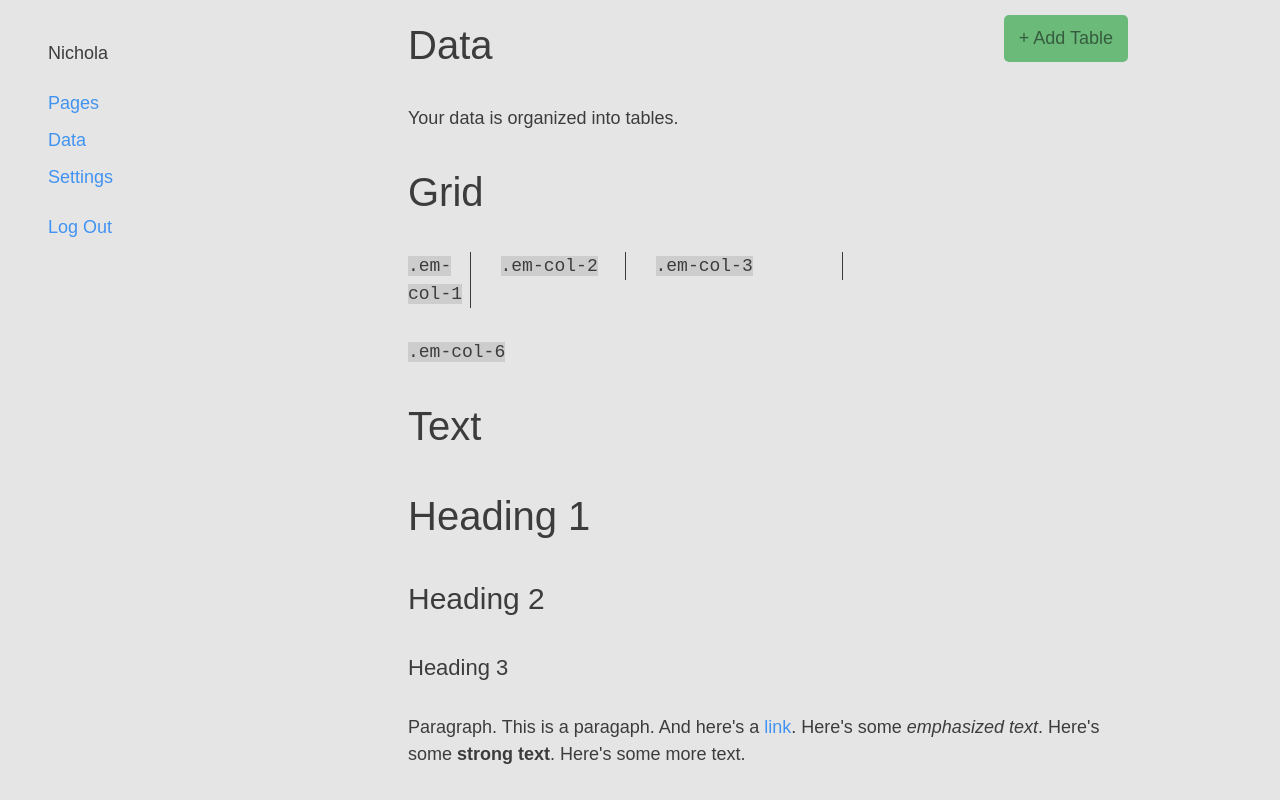
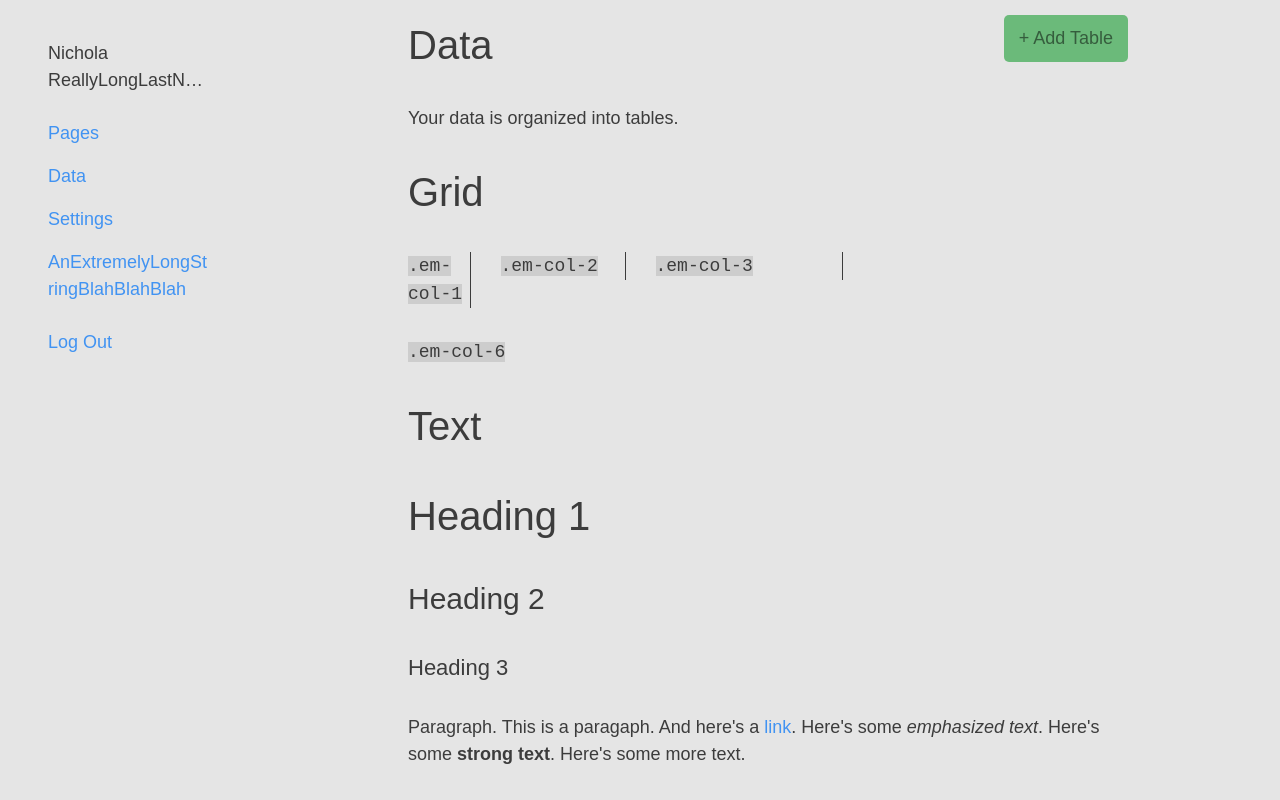
Before and after one commit to EmuxoApp/emuxo-css, a plain HTML site: page docs/index.html in a window 1280 px wide. Drawn offline with Linux system fonts and the light colour scheme; a web font is replaced by a local one.

Commit message:
Handle overflows in navigation

```diff
--- a/docs/index.html
+++ b/docs/index.html
@@ -14,11 +14,12 @@
 
 			<!-- Navigation -->
 			<nav>
-				<div>Nichola</div>
+				<div>Nichola ReallyLongLastName</div>
 				<ul>
 					<li><a href="#">Pages</a></li>
 					<li><a href="#">Data</a></li>
 					<li><a href="#">Settings</a></li>
+					<li><a href="#">AnExtremelyLongStringBlahBlahBlah</a></li>
 				</ul>
 				<button class="em-button-link">Log Out</button>
 			</nav>
--- a/src/emuxo-base.styl
+++ b/src/emuxo-base.styl
@@ -187,12 +187,19 @@ button.em-button-link
     padding: 40px 20px 20px 20px
     margin: auto
 
+  nav div
+    white-space: initial
+    overflow: hidden
+    text-overflow: ellipsis
+
   nav ul
     padding: 0
     list-style: none
 
   nav ul li
-    padding: 5px 0
+    padding: 8px 0
+    overflow: hidden
+    overflow-wrap: break-word
 
 @media(max-width:600px)
 
```
Also changed, not shown: docs/emuxo.css.
